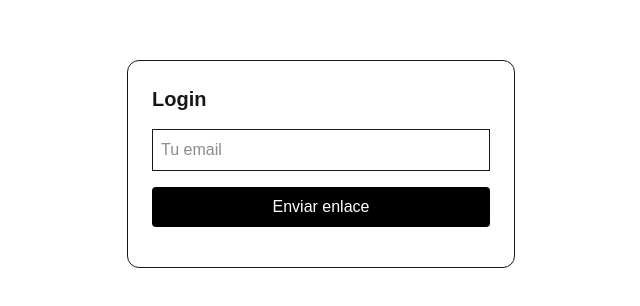
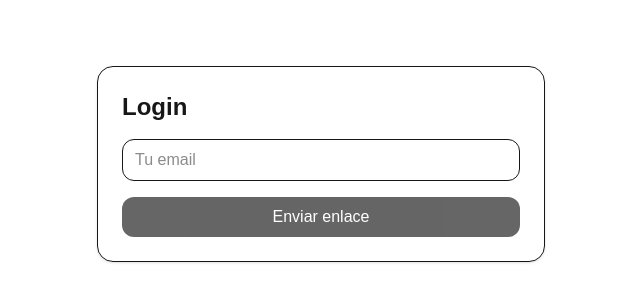
Before and after one commit to rikguz/friends-emergency-pwa, a Next.js app: page /login in a window 1280 px wide. Shown: the part 236-542 px from the top of the page, without its empty margins (319-959 px from the left). Built offline with nearby package versions, Linux system fonts and the light colour scheme; no server answers.

Commit message:
Handle auth callback and redirect to friends

```diff
--- a/app/login/page.tsx
+++ b/app/login/page.tsx
@@ -1,13 +1,33 @@
 "use client";
 
-import { useState } from "react";
+import { useEffect, useState } from "react";
+import { useRouter } from "next/navigation";
 import { supabase } from "@/lib/supabaseClient";
 
 export default function LoginPage() {
+  const router = useRouter();
   const [email, setEmail] = useState("");
-  const [status, setStatus] = useState("");
+  const [status, setStatus] = useState<string>("");
+
+  useEffect(() => {
+    // Si ya hay sesión, manda a /friends
+    supabase.auth.getSession().then(({ data }) => {
+      if (data.session) router.replace("/friends");
+    });
+
+    // Escucha cambios de auth (cuando vuelves del magic link)
+    const { data: sub } = supabase.auth.onAuthStateChange((_event, session) => {
+      if (session) router.replace("/friends");
+    });
+
+    return () => {
+      sub.subscription.unsubscribe();
+    };
+  }, [router]);
 
   async function sendMagicLink() {
+    setStatus("");
+
     const { error } = await supabase.auth.signInWithOtp({
       email,
       options: {
@@ -15,30 +35,31 @@ export default function LoginPage() {
       },
     });
 
-    if (error) setStatus(error.message);
+    if (error) setStatus(`Error: ${error.message}`);
     else setStatus("Revisa tu correo para entrar.");
   }
 
   return (
-    <main className="min-h-screen flex items-center justify-center">
-      <div className="border p-6 rounded-xl">
-        <h1 className="text-xl font-semibold">Login</h1>
+    <main className="min-h-screen flex items-center justify-center p-6">
+      <div className="w-full max-w-md rounded-2xl border p-6 shadow-sm">
+        <h1 className="text-2xl font-semibold">Login</h1>
 
         <input
-          className="border p-2 mt-4 w-full"
+          className="w-full mt-4 rounded-xl border px-3 py-2"
           placeholder="Tu email"
           value={email}
           onChange={(e) => setEmail(e.target.value)}
         />
 
         <button
-          className="bg-black text-white p-2 mt-4 w-full rounded"
+          className="w-full mt-4 rounded-xl bg-black text-white py-2 disabled:opacity-60"
+          disabled={!email}
           onClick={sendMagicLink}
         >
           Enviar enlace
         </button>
 
-        <p className="mt-4 text-sm">{status}</p>
+        {status && <p className="mt-4 text-sm">{status}</p>}
       </div>
     </main>
   );
```
